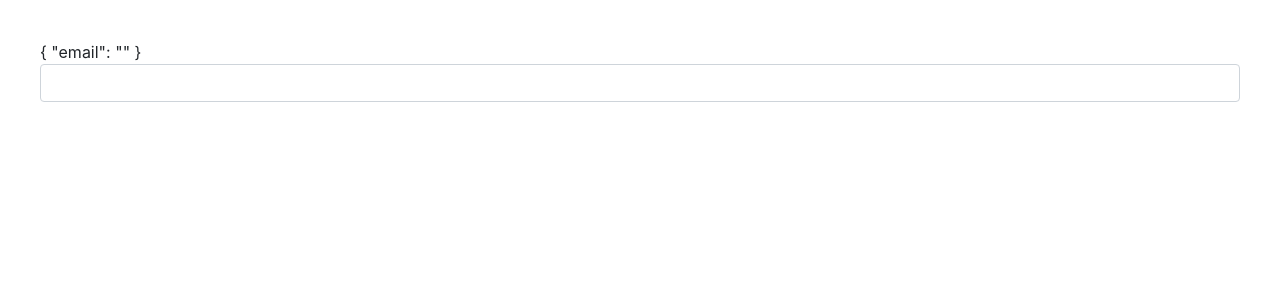
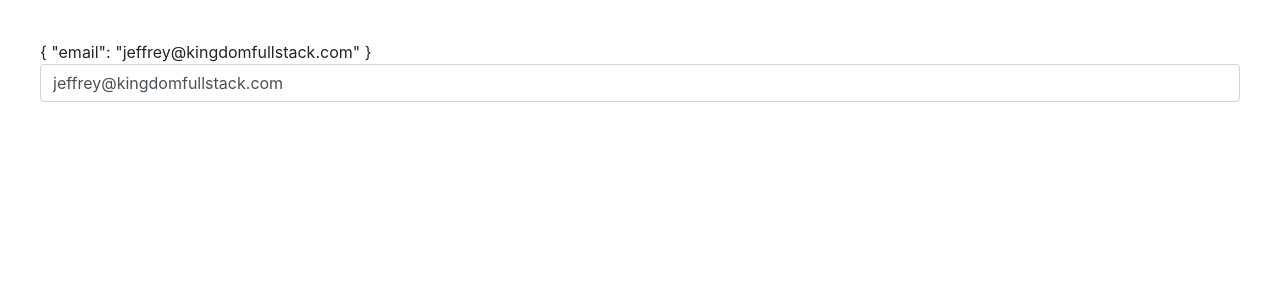
Before and after one commit to jeffreyhuang/codecourse_practical-vue-components, a Vue app: page / in a window 1280 px wide. Shown: the top 300 px of the page. Built offline with nearby package versions, Linux system fonts and the light colour scheme.

Commit message:
[ch12] refactor v-model and set default value

```diff
--- a/src/components/AppInput.vue
+++ b/src/components/AppInput.vue
@@ -5,6 +5,7 @@
       :name="name"
       :id="name"
       class="form-control"
+      :value="value"
       @input="$emit('input', $event.target.value)"
     >
     <a
@@ -26,6 +27,11 @@ export default {
   },
 
   props: {
+    value: {
+      type: String,
+      required: false,
+      default: ''
+    },
     name: {
       type: String,
       required: true
--- a/src/views/Home.vue
+++ b/src/views/Home.vue
@@ -17,7 +17,7 @@ export default {
   data () {
     return {
       form: {
-        email: ''
+        email: 'jeffrey@kingdomfullstack.com'
       }
     }
   }
```
